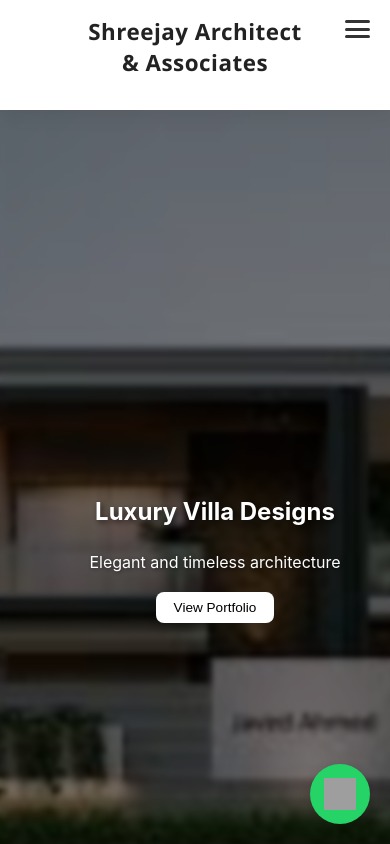
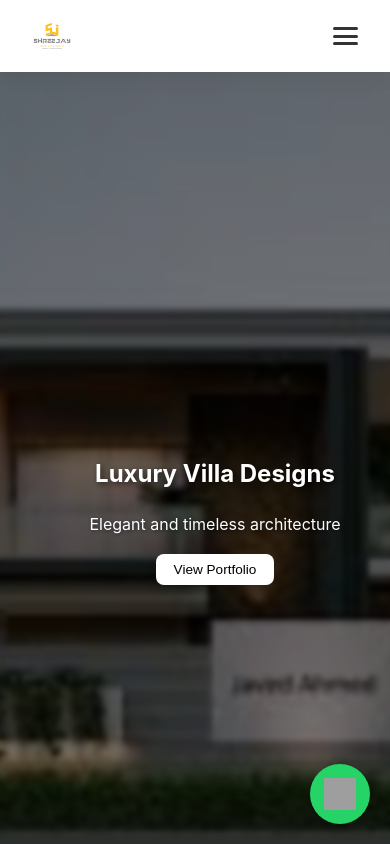
Before and after one commit to vallabhpande/React-arch-designer, a React (Create React App) app: page / in a window 390 px wide. Shown: the top 844 px of the page. Built offline with nearby package versions, Linux system fonts and the light colour scheme; grey boxes are pictures that could not be loaded.

Commit message:
UI changes

```diff
--- a/src/components/Navbar.css
+++ b/src/components/Navbar.css
@@ -90,7 +90,7 @@
 }
 
 /* Responsive Styles */
-/* @media (max-width: 768px) {
+ @media (max-width: 768px) {
   .nav-links {
     display: none;
     flex-direction: column;
@@ -111,45 +111,31 @@
   .hamburger {
     display: flex;
   }
-} */
+}
 
 
 /* ///////////////////////////////////////// */
 
 /* ✅ Responsive Styles */
+
+
+
+
+.logo-container {
+  display: flex;
+  align-items: center;
+}
+
+.logo-img {
+  height: 50px;
+  width: auto;
+  max-height: 60px;
+  object-fit: contain;
+}
+
+/* Responsive Logo */
 @media (max-width: 768px) {
-  .navbar-container {
-    flex-direction: column;
-    align-items: center;
-    padding: 1rem;
-  }
-
-  .logo {
-    text-align: center;
-    width: 60%;
-    font-size: 1.4rem;
-    margin-bottom: 1rem;
-  }
-
-  .nav-links {
-    display: none;
-    flex-direction: column;
-    align-items: center; /* 👈 center menu items */
-    position: static;
-    background-color: transparent;
-    width: 100%;
-    padding: 0;
-    box-shadow: none;
-  }
-
-  .nav-links.active {
-    display: flex;
-  }
-
-  .hamburger {
-    display: flex;
-    position: absolute;
-    top: 20px;
-    right: 20px;
+  .logo-img {
+    height: 40px;
   }
 }
--- a/src/components/Navbar.js
+++ b/src/components/Navbar.js
@@ -1,5 +1,6 @@
 import React, { useState } from 'react';
 import './Navbar.css';
+import Shreeja from "./SHREEJAY copy.png"
 
 const Navbar = () => {
   const [isMobileMenuOpen, setIsMobileMenuOpen] = useState(false);
@@ -11,7 +12,10 @@ const Navbar = () => {
   return (
     <nav className="navbar">
       <div className="navbar-container">
-        <div className="logo">Shreejay Architect & Associates</div>
+        <div className="logo-container">
+          <img src={Shreeja} alt="Logo" className="logo-img" />
+        </div>
+
 
         <ul className={`nav-links ${isMobileMenuOpen ? 'active' : ''}`}>
           <li><a href="#hero" onClick={toggleMenu}>Home</a></li>
```
Also changed, not shown: src/components/SHREEJAY copy.png (added).
